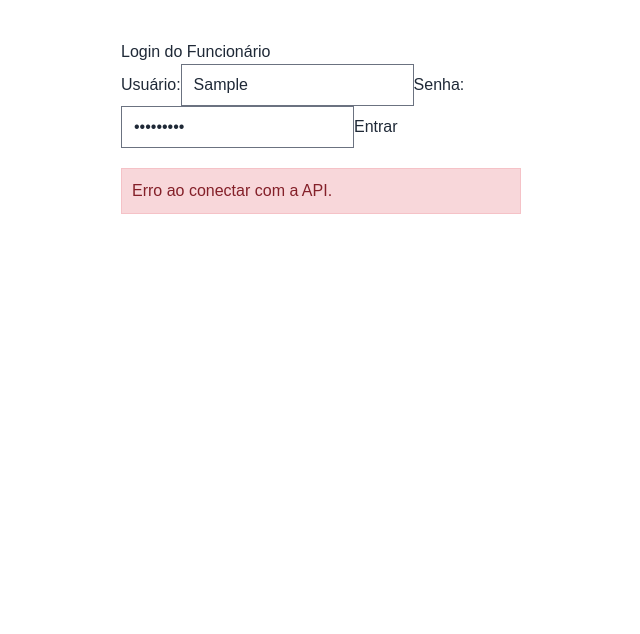
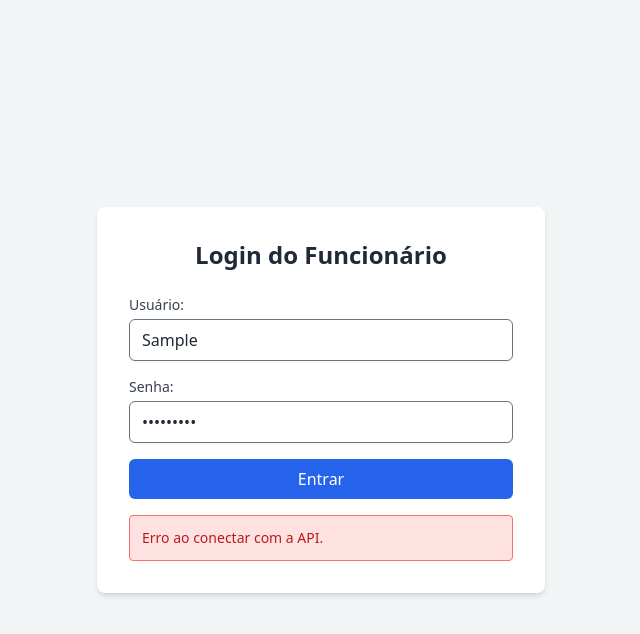
Before and after one commit to Zidan-09/ProjetoInterdiciplinar_GdF, a Next.js app in the folder frontend/: page /login in a window 1280 px wide. Both pictures are taken after typing "Sample", "Sample123" into the empty fields and a click on the button "Entrar". Shown: the top 634 px of the page, without its empty margins (319-959 px from the left). Built offline with nearby package versions, Linux system fonts and the light colour scheme; no server answers.

Commit message:
continuando

```diff
--- a/frontend/app/login/page.tsx
+++ b/frontend/app/login/page.tsx
@@ -24,7 +24,8 @@ export default function LoginPage() {
 
       const data = await res.json();
 
-      const loginValido = data.status === true ||
+      const loginValido =
+        data.status === true ||
         (data.message === 'employee_logged_in' &&
           data.data?.token &&
           data.data?.role);
@@ -59,45 +60,52 @@ export default function LoginPage() {
   };
 
   return (
-    <div style={{ maxWidth: '400px', margin: '40px auto', fontFamily: 'sans-serif' }}>
-      <h2>Login do Funcionário</h2>
-      <form onSubmit={handleSubmit}>
-        <label htmlFor="username">Usuário:</label>
+    <div className="min-h-screen flex items-center justify-center bg-gray-100 px-4">
+      <div className="bg-white p-8 rounded-lg shadow-md w-full max-w-md">
+        <h2 className="text-2xl font-bold text-center mb-6 text-gray-800">Login do Funcionário</h2>
+        <form onSubmit={handleSubmit} className="space-y-4">
+          <div>
+            <label htmlFor="username" className="block text-sm font-medium text-gray-700">
+              Usuário:
+            </label>
             <input
               type="text"
               id="username"
               required
               value={username}
               onChange={(e) => setUsername(e.target.value)}
+              className="mt-1 w-full px-3 py-2 border rounded-md shadow-sm focus:outline-none focus:ring-2 focus:ring-blue-500"
             />
+          </div>
 
-        <label htmlFor="password">Senha:</label>
+          <div>
+            <label htmlFor="password" className="block text-sm font-medium text-gray-700">
+              Senha:
+            </label>
             <input
               type="password"
               id="password"
               required
               value={password}
               onChange={(e) => setPassword(e.target.value)}
+              className="mt-1 w-full px-3 py-2 border rounded-md shadow-sm focus:outline-none focus:ring-2 focus:ring-blue-500"
             />
+          </div>
 
-        <button type="submit">Entrar</button>
+          <button
+            type="submit"
+            className="w-full bg-blue-600 text-white py-2 px-4 rounded-md hover:bg-blue-700 transition"
+          >
+            Entrar
+          </button>
         </form>
 
         {error && (
-        <div
-          id="resultado"
-          style={{
-            marginTop: '20px',
-            whiteSpace: 'pre-wrap',
-            background: '#f8d7da',
-            color: '#842029',
-            padding: '10px',
-            border: '1px solid #f5c2c7',
-          }}
-        >
+          <div className="mt-4 bg-red-100 text-red-700 border border-red-400 rounded p-3 text-sm">
             {error}
           </div>
         )}
       </div>
+    </div>
   );
 }
```
Lines whose indentation alone changed are shown as unchanged.
